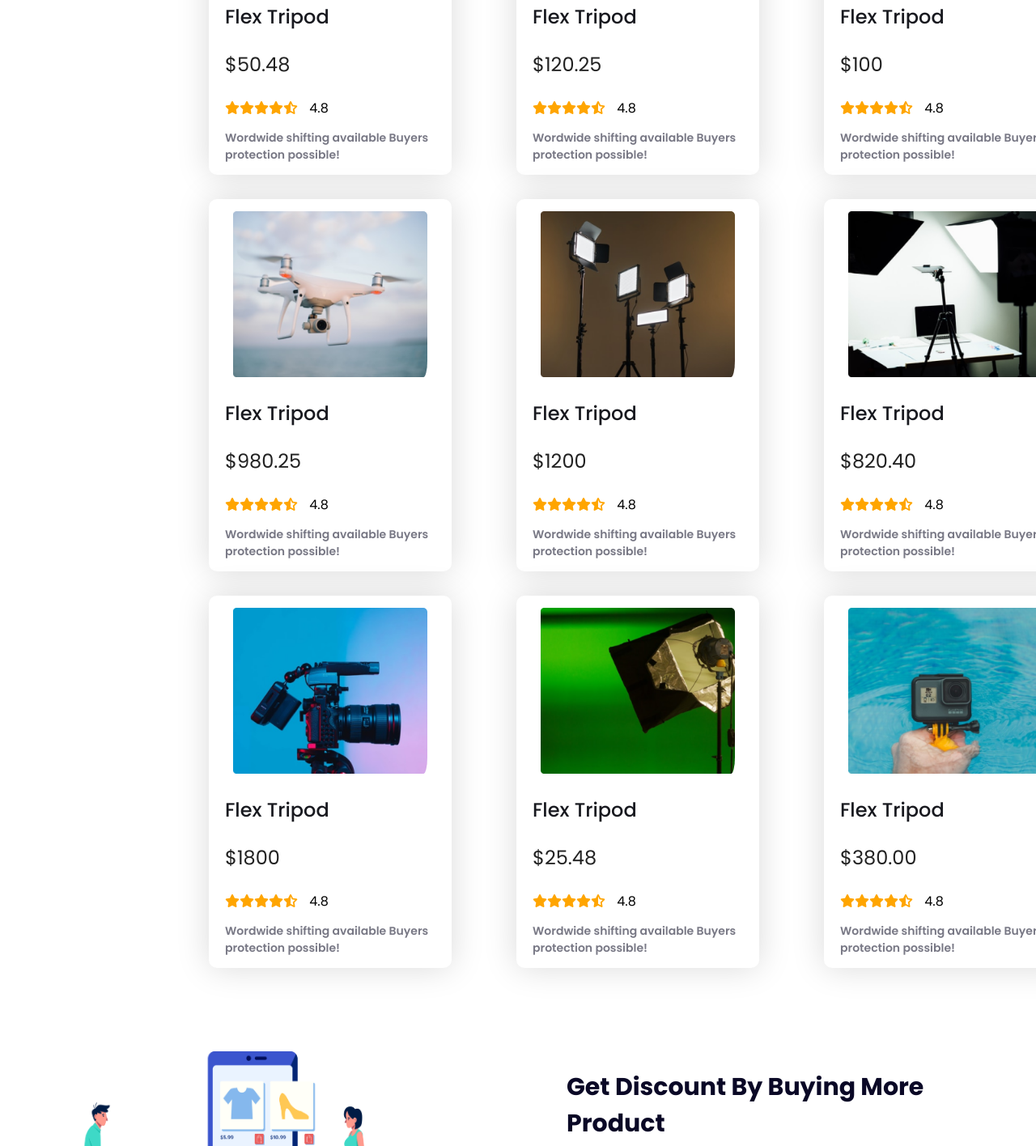
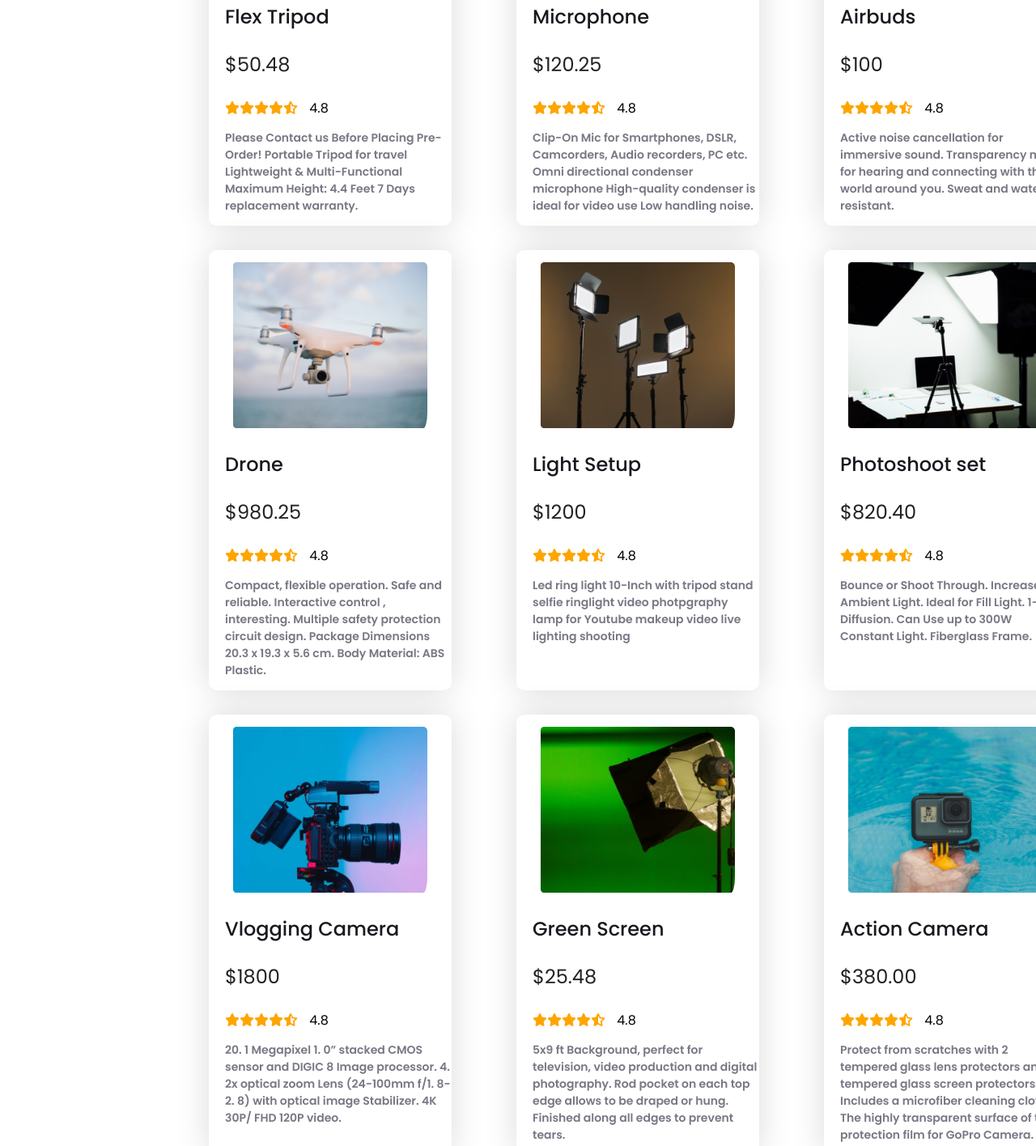
Before and after one commit to abujakariacse/influencer-gear-assignment-two, a plain HTML site: page index.html in a window 1280 px wide. Shown: the part 927-2343 px from the top of the page at 81% size. Drawn offline with Linux system fonts and the light colour scheme.

Commit message:
info added

```diff
--- a/index.html
+++ b/index.html
@@ -6,6 +6,7 @@
     <meta http-equiv="X-UA-Compatible" content="IE=edge">
     <meta name="viewport" content="width=device-width, initial-scale=1.0">
     <link rel="stylesheet" href="style.css">
+    <link rel="shortcut icon" href="images/favicon.png" type="image/x-icon">
     <script src="https://kit.fontawesome.com/cc9e8f4940.js" crossorigin="anonymous"></script>
     <title>Influencer Gear</title>
 </head>
@@ -33,9 +34,8 @@
             <div class="top-container">
                 <div class="flexible-box">
                     <h1 class="first-heading">Start your Journey as Influencer</h1>
-                    <p>Lorem ipsum dolor sit amet, consectetur adipiscing elit. Sem vestibulum sed scelerisque eros.
-                        Lectus
-                        faucibus.</p>
+                    <p>Join today to be a Influencer. We are offering 20% discount at the moment.So prebook now without
+                        hesitation.</p>
                     <a class="link-button" href="">Prebook Now <i class="fas fa-long-arrow-alt-right"></i></a>
                 </div>
                 <div class="flexible-box">
@@ -73,7 +73,8 @@
                                 class="fas fa-star"></i><i class="fas fa-star-half-alt"></i>
                         </span>
                         <span>4.8</p></span>
-                        <p>Wordwide shifting available Buyers protection possible!</p>
+                        <p>Please Contact us Before Placing Pre-Order! Portable Tripod for travel Lightweight &
+                            Multi-Functional Maximum Height: 4.4 Feet 7 Days replacement warranty.</p>
                     </div>
                 </div>
                 <div class="product">
@@ -82,14 +83,17 @@
                     </div>
 
                     <div class="detail">
-                        <h2>Flex Tripod</h2>
+                        <h2>Microphone</h2>
                         <h3>$120.25</h3>
                         <span class="ratings">
                             <i class="fas fa-star"></i><i class="fas fa-star"></i><i class="fas fa-star"></i><i
                                 class="fas fa-star"></i><i class="fas fa-star-half-alt"></i>
                         </span>
                         <span>4.8</p></span>
-                        <p>Wordwide shifting available Buyers protection possible!</p>
+                        <p>Clip-On Mic for Smartphones, DSLR, Camcorders,
+                            Audio recorders, PC etc. Omni directional condenser microphone High-quality condenser is
+                            ideal for video use Low handling noise.
+                        </p>
                     </div>
                 </div>
                 <div class="product">
@@ -98,14 +102,15 @@
                     </div>
 
                     <div class="detail">
-                        <h2>Flex Tripod</h2>
+                        <h2>Airbuds</h2>
                         <h3>$100</h3>
                         <span class="ratings">
                             <i class="fas fa-star"></i><i class="fas fa-star"></i><i class="fas fa-star"></i><i
                                 class="fas fa-star"></i><i class="fas fa-star-half-alt"></i>
                         </span>
                         <span>4.8</p></span>
-                        <p>Wordwide shifting available Buyers protection possible!</p>
+                        <p>Active noise cancellation for immersive sound. Transparency mode for hearing and connecting
+                            with the world around you. Sweat and water resistant.</p>
                     </div>
                 </div>
                 <div class="product">
@@ -114,14 +119,16 @@
                     </div>
 
                     <div class="detail">
-                        <h2>Flex Tripod</h2>
+                        <h2>Drone</h2>
                         <h3>$980.25</h3>
                         <span class="ratings">
                             <i class="fas fa-star"></i><i class="fas fa-star"></i><i class="fas fa-star"></i><i
                                 class="fas fa-star"></i><i class="fas fa-star-half-alt"></i>
                         </span>
                         <span>4.8</p></span>
-                        <p>Wordwide shifting available Buyers protection possible!</p>
+                        <p>Compact, flexible operation. Safe and reliable. Interactive control , interesting. Multiple
+                            safety protection circuit design. Package Dimensions 20.3 x 19.3 x 5.6 cm. Body Material:
+                            ABS Plastic.</p>
                     </div>
                 </div>
                 <div class="product">
@@ -130,14 +137,15 @@
                     </div>
 
                     <div class="detail">
-                        <h2>Flex Tripod</h2>
+                        <h2>Light Setup</h2>
                         <h3>$1200</h3>
                         <span class="ratings">
                             <i class="fas fa-star"></i><i class="fas fa-star"></i><i class="fas fa-star"></i><i
                                 class="fas fa-star"></i><i class="fas fa-star-half-alt"></i>
                         </span>
                         <span>4.8</p></span>
-                        <p>Wordwide shifting available Buyers protection possible!</p>
+                        <p>Led ring light 10-Inch with tripod stand selfie ringlight video photpgraphy lamp for Youtube
+                            makeup video live lighting shooting</p>
                     </div>
                 </div>
                 <div class="product">
@@ -146,14 +154,15 @@
                     </div>
 
                     <div class="detail">
-                        <h2>Flex Tripod</h2>
+                        <h2>Photoshoot set</h2>
                         <h3>$820.40</h3>
                         <span class="ratings">
                             <i class="fas fa-star"></i><i class="fas fa-star"></i><i class="fas fa-star"></i><i
                                 class="fas fa-star"></i><i class="fas fa-star-half-alt"></i>
                         </span>
                         <span>4.8</p></span>
-                        <p>Wordwide shifting available Buyers protection possible!</p>
+                        <p>Bounce or Shoot Through. Increases Ambient Light. Ideal for Fill Light. 1-Stop Diffusion. Can
+                            Use up to 300W Constant Light. Fiberglass Frame.</p>
                     </div>
                 </div>
                 <div class="product">
@@ -162,14 +171,15 @@
                     </div>
 
                     <div class="detail">
-                        <h2>Flex Tripod</h2>
+                        <h2>Vlogging Camera</h2>
                         <h3>$1800</h3>
                         <span class="ratings">
                             <i class="fas fa-star"></i><i class="fas fa-star"></i><i class="fas fa-star"></i><i
                                 class="fas fa-star"></i><i class="fas fa-star-half-alt"></i>
                         </span>
                         <span>4.8</p></span>
-                        <p>Wordwide shifting available Buyers protection possible!</p>
+                        <p>20. 1 Megapixel 1. 0” stacked CMOS sensor and DIGIC 8 Image processor. 4. 2x optical zoom
+                            Lens (24-100mm f/1. 8-2. 8) with optical image Stabilizer. 4K 30P/ FHD 120P video.</p>
                     </div>
                 </div>
                 <div class="product">
@@ -178,14 +188,16 @@
                     </div>
 
                     <div class="detail">
-                        <h2>Flex Tripod</h2>
+                        <h2>Green Screen</h2>
                         <h3>$25.48</h3>
                         <span class="ratings">
                             <i class="fas fa-star"></i><i class="fas fa-star"></i><i class="fas fa-star"></i><i
                                 class="fas fa-star"></i><i class="fas fa-star-half-alt"></i>
                         </span>
                         <span>4.8</p></span>
-                        <p>Wordwide shifting available Buyers protection possible!</p>
+                        <p>5x9 ft Background, perfect for television, video production and digital photography. Rod
+                            pocket on each top edge allows to be draped or hung. Finished along all edges to prevent
+                            tears. </p>
                     </div>
                 </div>
                 <div class="product">
@@ -194,14 +206,16 @@
                     </div>
 
                     <div class="detail">
-                        <h2>Flex Tripod</h2>
+                        <h2>Action Camera</h2>
                         <h3>$380.00</h3>
                         <span class="ratings">
                             <i class="fas fa-star"></i><i class="fas fa-star"></i><i class="fas fa-star"></i><i
                                 class="fas fa-star"></i><i class="fas fa-star-half-alt"></i>
                         </span>
                         <span>4.8</p></span>
-                        <p>Wordwide shifting available Buyers protection possible!</p>
+                        <p>Protect from scratches with 2 tempered glass lens protectors and 2 tempered glass screen
+                            protectors। Includes a microfiber cleaning cloth.
+                            The highly transparent surface of the protection film for GoPro Camera.</p>
                     </div>
                 </div>
             </div>
```
Also changed, not shown: images/favicon.png (added).
